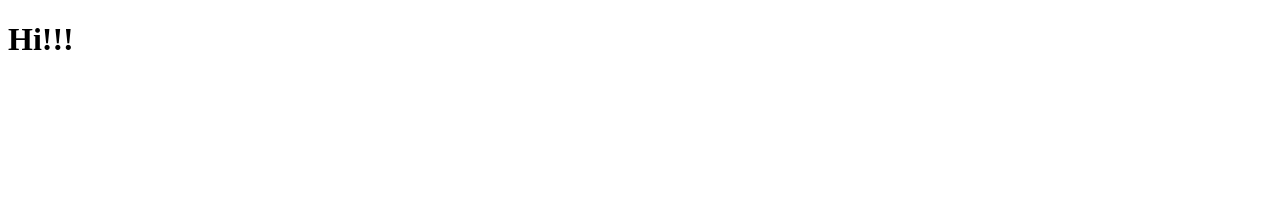
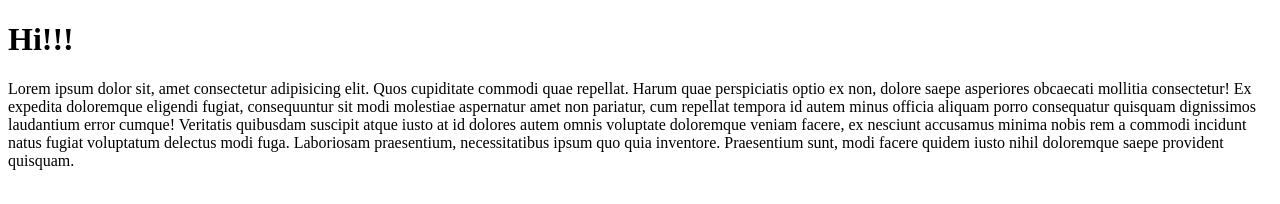
Before and after one commit to Fox123582/Homework, a plain HTML site: page index.html in a window 1280 px wide. Drawn offline with Linux system fonts and the light colour scheme.

Commit message:
index.html

```diff
--- a/index.html
+++ b/index.html
@@ -8,5 +8,6 @@
 </head>
 <body>
     <h1>Hi!!!</h1>
+    <p>Lorem ipsum dolor sit, amet consectetur adipisicing elit. Quos cupiditate commodi quae repellat. Harum quae perspiciatis optio ex non, dolore saepe asperiores obcaecati mollitia consectetur! Ex expedita doloremque eligendi fugiat, consequuntur sit modi molestiae aspernatur amet non pariatur, cum repellat tempora id autem minus officia aliquam porro consequatur quisquam dignissimos laudantium error cumque! Veritatis quibusdam suscipit atque iusto at id dolores autem omnis voluptate doloremque veniam facere, ex nesciunt accusamus minima nobis rem a commodi incidunt natus fugiat voluptatum delectus modi fuga. Laboriosam praesentium, necessitatibus ipsum quo quia inventore. Praesentium sunt, modi facere quidem iusto nihil doloremque saepe provident quisquam.</p>
 </body>
 </html>
```
